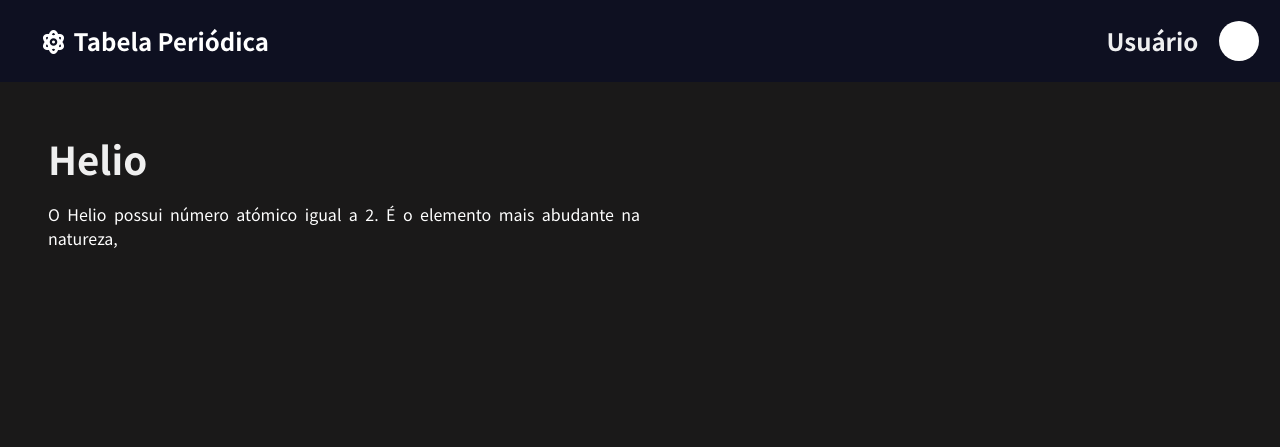
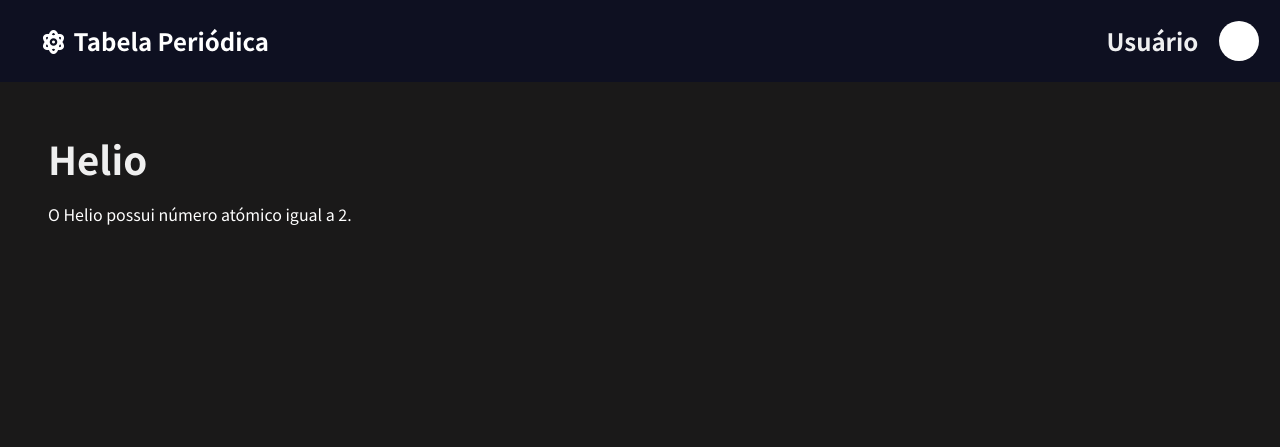
Before and after one commit to Ric002x/TabelaPeriodica, a Django app: page /elementos/helio/ in a window 1280 px wide. Shown: the top 447 px of the page. Run offline with Django 5.2, Linux system fonts and the light colour scheme; data comes from the database, SQL or seed files in the repository; both versions use the stored data as it was after the commit; some web fonts are replaced.

Commit message:
Organizando pastas / criação de html dos elementos

```diff
--- a/base/base_statics/global/css/base_styles.css
+++ b/base/base_statics/global/css/base_styles.css
@@ -3,6 +3,9 @@
 @import url('https://fonts.googleapis.com/css2?family=Noto+Sans+HK:wght@100..900&display=swap');
 @import url('https://fonts.googleapis.com/css2?family=Recursive:wght@300..1000&family=Roboto+Slab:wght@100..900&display=swap');
 @import url('https://fonts.googleapis.com/css2?family=Playwrite+ES:wght@100..400&family=Recursive:wght@300..1000&family=Roboto+Slab:wght@100..900&display=swap');
+@import url(footer.css);
+@import url(header.css);
+
 
 :root {
     --color-primary-dark: rgb(26, 28, 42);
--- a/base/base_templates/global/partials/head_meta.html
+++ b/base/base_templates/global/partials/head_meta.html
@@ -1,11 +1,6 @@
 {% load static %}
 <meta charset="UTF-8">
 <meta name="viewport" content="width=device-width, initial-scale=1.0">
+<link rel="stylesheet" href="https://cdnjs.cloudflare.com/ajax/libs/font-awesome/6.5.2/css/all.min.css" integrity="sha512-SnH5WK+bZxgPHs44uWIX+LLJAJ9/2PkPKZ5QiAj6Ta86w+fsb2TkcmfRyVX3pBnMFcV7oQPJkl9QevSCWr3W6A==" crossorigin="anonymous" referrerpolicy="no-referrer" />
 <link rel="stylesheet" href="{% static 'global/css/base_styles.css' %}">
-<link rel="stylesheet" href="https://cdnjs.cloudflare.com/ajax/libs/font-awesome/6.5.2/css/all.min.css" integrity="sha512-SnH5WK+bZxgPHs44uWIX+LLJAJ9/2PkPKZ5QiAj6Ta86w+fsb2TkcmfRyVX3pBnMFcV7oQPJkl9QevSCWr3W6A==" crossorigin="anonymous" referrerpolicy="no-referrer" />
-<link rel="stylesheet" href="{% static "global/css/header.css" %}">
-<link rel="stylesheet" href="{% static "global/css/footer.css" %}">
-<link rel="stylesheet" href="{% static "css/home.css" %}">
-<link rel="stylesheet" href="{% static "css/tabela.css" %}">
-<link rel="stylesheet" href="{% static "css/elements_list.css" %}">
-<link rel="stylesheet" href="{% static "css/single_element.css" %}">
+<link rel="stylesheet" href="{% static "css/base_table_elements.css" %}">
--- a/table_elements/models.py
+++ b/table_elements/models.py
@@ -1,5 +1,4 @@
 from django.db import models
-from django.urls import reverse
 
 # Create your models here.
 ametal = ['H', 'C', 'N', 'O', 'P', 'S', 'Se']
@@ -40,10 +39,6 @@ class Elements(models.Model):
     def __str__(self) -> str:
         return self.name
 
-    def get_absolute_url(self):
-        return reverse("table_elements:single_element",
-                       kwargs={"slug": self.slug})
-
     def get_css_class(self):
         if self.simbol in ametal:
             return 'ametal'
--- /dev/null
+++ b/table_elements/static/css/base_table_elements.css
@@ -0,0 +1,4 @@
+@import url(elements_list.css);
+@import url(single_element.css);
+@import url(home.css);
+@import url(table.css);
--- a/table_elements/static/css/home.css
+++ b/table_elements/static/css/home.css
@@ -1,3 +1,5 @@
+@import url(single_element.css);
+
 .home {
     width: 100%;
     display: grid;
--- a/table_elements/static/css/single_element.css
+++ b/table_elements/static/css/single_element.css
@@ -1,5 +1,3 @@
 .main-description p {
-    width: 50%;
-    text-align: justify;
     color: white;
 }
--- a/table_elements/templates/pages/elements_list.html
+++ b/table_elements/templates/pages/elements_list.html
@@ -6,7 +6,7 @@
         <div class="list-content">
             {% for element in elements %}
             <div class="element-box">
-                <a href="{% url "{{get_absolute_url}}" %}" class='link-no-decoration'>
+                <a href="{% url "table_elements:single_element" element.slug %}" class='link-no-decoration'>
                     <div class="element-item {{element.get_css_class}}">
                         <h2 class='element-simbol'>{{element.simbol}}</h2>
                     </div>
--- a/table_elements/templates/pages/main_page.html
+++ b/table_elements/templates/pages/main_page.html
@@ -8,7 +8,7 @@
     <section class="main-content home">
         <div class="title-content">
             <h1 class='title'>
-                Conheça os <span>Elementos Químicos</span> de Forma Intuitiva e Rápida.
+                Conheça os <span>Elementos Químicos</span> de Forma Prática e Intuitiva.
             </h1>
 
             <p class='title-description'>Obtenha informações detalhadas sobre cada elemento com apenas
--- a/table_elements/templates/pages/single_element.html
+++ b/table_elements/templates/pages/single_element.html
@@ -1,10 +1,7 @@
 {% extends "global/base.html" %}
 
-
 {% block content %}
-<div class="element-detail">
-    {% if element.name %}
-        {% include "partials/elements/hidrogenio.html" %}
-    {% endif %}
-</div>
+    <div class="element-content-info">
+        {% block element_detail %}{% endblock element_detail %}
+    </div>
 {% endblock content %}
--- /dev/null
+++ b/table_elements/templates/partials/element_detail/helio.html
@@ -0,0 +1,10 @@
+{% extends "pages/single_element.html" %}
+
+{% block element_detail %}
+<section class="main-description">
+    <h1 class="title">
+        {{ element.name }}
+    </h1>
+    <p>O {{element.name}} possui número atómico igual a {{ element.atomic_number }}.</p>
+</section>
+{% endblock element_detail %}
--- a/table_elements/templates/partials/elements/helio.html
+++ /dev/null
@@ -1,6 +0,0 @@
-<section class="main-description">
-    <h1 class="title">
-        {{ element.name }}
-    </h1>
-    <p>O {{element.name}}, possui número atómico igual a {{ element.atomic_number }}</p>
-</section>
--- a/table_elements/templates/partials/elements/hidrogenio.html
+++ /dev/null
@@ -1,7 +0,0 @@
-<section class="main-description">
-    <h1 class="title">
-        {{ element.name }}
-    </h1>
-    <p>O {{element.name}} possui número atómico igual a {{ element.atomic_number }}. É o elemento mais
-        abudante na natureza, </p>
-</section>
--- a/table_elements/views.py
+++ b/table_elements/views.py
@@ -30,4 +30,7 @@ class ElementsListView(ListView):
 class ElementsDetailView(DetailView):
     model = Elements
     context_object_name = 'element'
-    template_name = 'pages/single_element.html'
+
+    def get_template_names(self):
+        slug = self.kwargs.get("slug")
+        return [f'partials/element_detail/{slug}.html']
```
Also changed, not shown: table_elements/templates/partials/element_detail/hidrogenio.html (added, +10 -0 lines), table_elements/tests/app_tabela_elementos/test_models.py (+0 -5 lines), db.sqlite3, table_elements/static/css/table.css (renamed from table_elements/static/css/tabela.css).
